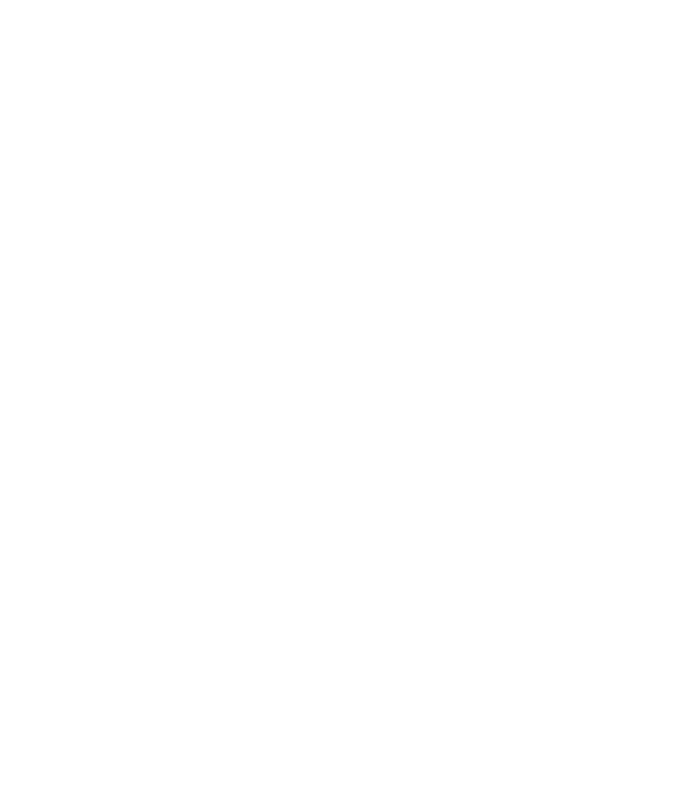
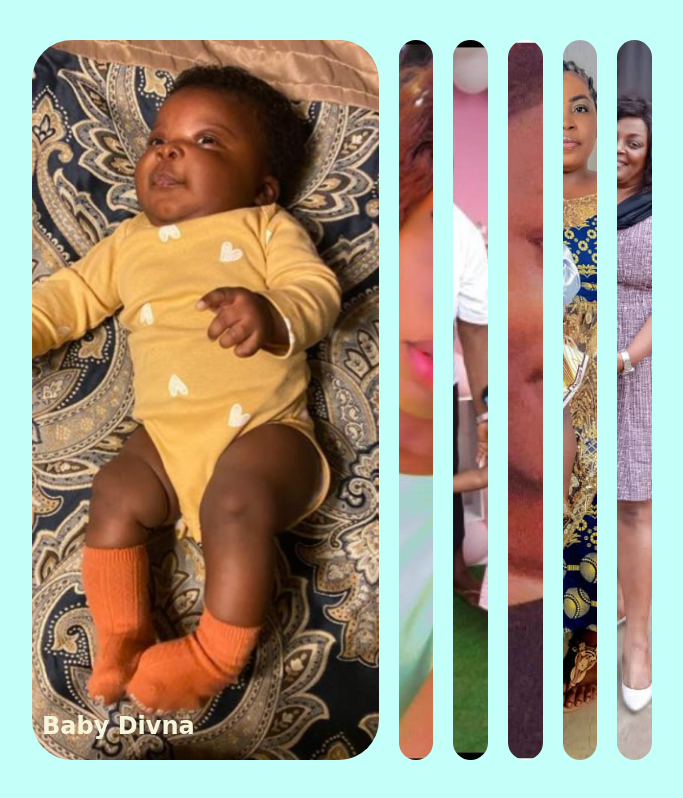
Before and after one commit to NSUTEBU/Expand-Cards, a plain HTML site: page index.html in a window 1280 px wide. Shown: the whole page, without its empty margins (298-981 px from the left). Drawn offline with Linux system fonts and the light colour scheme.

Commit message:
changed content

```diff
--- /dev/null
+++ b/assets/styles/style.css
@@ -0,0 +1,67 @@
+* {
+    box-sizing: border-box;
+}
+
+body {
+    display: flex;
+    background-color: rgb(197, 255, 249);
+    align-items: center;
+    justify-content: center;
+    height: 100vh;
+    overflow: hidden;
+    margin: 0;
+}
+
+.container {
+    display: flex;
+    width: 50vw;
+}
+
+.panel {
+    background-size: auto 100%;
+    background-position: center;
+    background-repeat: no-repeat;
+    height: 90vh;
+    border-radius: 40px;
+    color: #fff;
+    cursor: pointer;
+    flex: 0.5;
+    margin: 10px;
+    position: relative;
+    transition: flex 0.7s ease-in;
+}
+
+.panel h1 {
+    font-size: 24px;
+    position: absolute;
+    color: beige;
+    bottom: 20px;
+    font-family: cursive;
+    left: 10px;
+    margin: 0;
+    opacity: 0;
+}
+
+.panel.active {
+    flex: 5;
+}
+
+.panel.active h1 {
+    opacity: 1;
+    transition: opacity 0.3s ease-in 0.4s;
+
+}
+
+@media (max-width: 480px) {
+    .container {
+        width: 100vh;
+    }
+
+    .panel {
+        height: 95vh;
+    }
+
+    .panel h1 {
+        font-size: 25px;
+    }
+}
--- a/index.html
+++ b/index.html
@@ -4,9 +4,36 @@
     <meta charset="UTF-8">
     <meta http-equiv="X-UA-Compatible" content="IE=edge">
     <meta name="viewport" content="width=device-width, initial-scale=1.0">
+    <link rel="stylesheet" href="assets/styles/style.css">
     <title>Document</title>
 </head>
 <body>
+    <div class="container">
+        <div class="panel active" style="background-image: url('assets/styles/images/baby\ divina\ .jpg');">
+        <h1>Baby Divna</h1>
+        </div>
 
+        <div class="panel" style="background-image: url('assets/styles/images/laety.jpg');">
+        <h1>Tishae</h1>
+        </div>
+
+        <div class="panel" style="background-image: url('assets/styles/images/mama\ bih.jpg');">
+        <h1>Ma Bih with Grandma</h1>
+        </div>
+
+        <div class="panel" style="background-image: url('assets/styles/images/Syndy.jpg');">
+        <h1>Syndy</h1>
+        </div>
+
+        <div class="panel" style="background-image: url('assets/styles/images/cynthia.jpg');">
+        <h1>Kumfor's Family</h1>
+        </div>
+
+        <div class="panel" style="background-image: url('assets/styles/images/yvonne.jpg');">
+        <h1>Yvonne Ade</h1>
+        </div>
+        </div>
+
+        <script src="script.js"></script>
 </body>
 </html>
--- /dev/null
+++ b/script.js
@@ -0,0 +1,14 @@
+const panels = document.querySelectorAll(".panel");
+
+panels.forEach((panel) => {
+panel.addEventListener("click", () => {
+removeActiveclasses();
+panel.classList.add("active");
+});
+});
+
+function removeActiveclasses() {
+panels.forEach((panel) => {
+panel.classList.remove("active");
+});
+}
```
Also changed, not shown: assets/styles/images/Syndy.jpg (added), assets/styles/images/baby divina .jpg (added), assets/styles/images/cynthia.jpg (added), assets/styles/images/daniela.jpg (added), assets/styles/images/laety.jpg (added), assets/styles/images/mama bih.jpg (added), assets/styles/images/yvonne.jpg (added).
